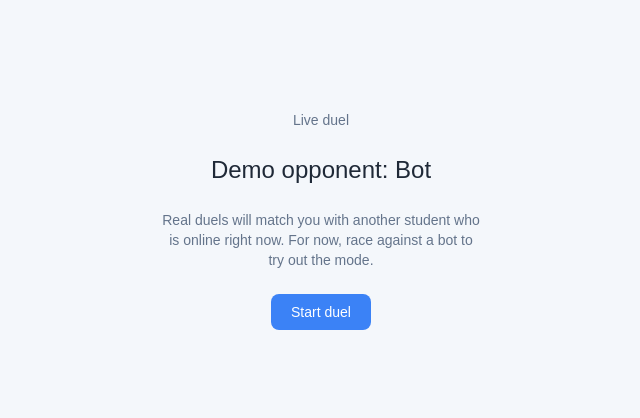
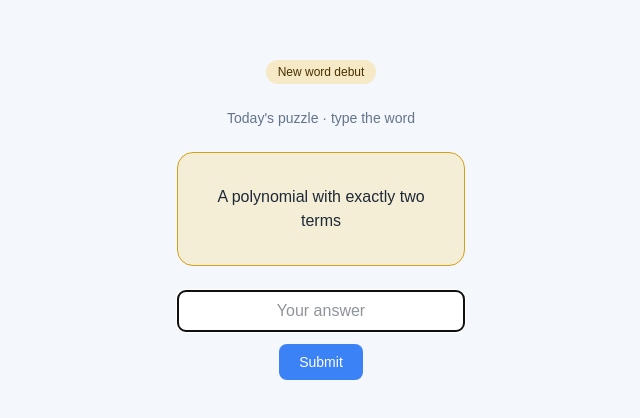
Before and after one commit to shfox2-dev/the.deck, a Next.js app: page /daily in a window 1280 px wide. Shown: the part 180-598 px from the top of the page, without its empty margins (319-959 px from the left). Built offline with nearby package versions, Linux system fonts and the light colour scheme.

Commit message:
Update page.js

```diff
--- a/app/daily/page.js
+++ b/app/daily/page.js
@@ -2,99 +2,68 @@
 
 import { useEffect, useRef, useState } from "react";
 import Link from "next/link";
-import { getDecks } from "@/lib/decks";
+import { getDecks, isDebutToday } from "@/lib/decks";
+import { MOCK_LEADERBOARD } from "@/lib/mockLeaderboard";
 
-const ROUNDS = 5;
-
-function shuffledDeck(cards) {
-  return [...cards].sort(() => Math.random() - 0.5).slice(0, Math.min(ROUNDS, cards.length));
+// Same card for every student in the group: pick deterministically by day.
+function dailyCard(cards) {
+  const dayNum = Math.floor(Date.now() / 86400000);
+  return cards[dayNum % cards.length];
 }
 
-export default function Duel() {
+export default function Daily() {
   // TODO: once accounts/rosters exist, use the student's actual assigned
   // group instead of always the first deck.
   const [cards] = useState(() => getDecks()[0].cards);
-  const [stage, setStage] = useState("intro"); // intro | playing | roundEnd | done
-  const [questions] = useState(() => shuffledDeck(cards));
-  const [round, setRound] = useState(0);
+  const [card] = useState(() => dailyCard(cards));
   const [guess, setGuess] = useState("");
-  const [youScore, setYouScore] = useState(0);
-  const [botScore, setBotScore] = useState(0);
-  const [roundWinner, setRoundWinner] = useState(null);
-  const botTimer = useRef(null);
-
-  const card = questions[round];
-
-  function startDuel() {
-    setStage("playing");
-  }
+  const [startedAt] = useState(() => Date.now());
+  const [result, setResult] = useState(null); // null | "correct" | "wrong"
+  const [elapsed, setElapsed] = useState(0);
+  const inputRef = useRef(null);
 
   useEffect(() => {
-    if (stage !== "playing") return;
-    // Bot "thinks" for a random 1.5-4s, standing in for a real opponent
-    // until live matchmaking is wired up.
-    const delay = 1500 + Math.random() * 2500;
-    botTimer.current = setTimeout(() => {
-      setBotScore((s) => s + 1);
-      setRoundWinner("bot");
-      setStage("roundEnd");
-    }, delay);
-    return () => clearTimeout(botTimer.current);
-  }, [round, stage]);
+    inputRef.current?.focus();
+  }, []);
 
-  function submitGuess(e) {
+  function submit(e) {
     e.preventDefault();
-    if (stage !== "playing") return;
+    if (result === "correct") return;
     const correct = guess.trim().toLowerCase() === card.word.toLowerCase();
     if (correct) {
-      clearTimeout(botTimer.current);
-      setYouScore((s) => s + 1);
-      setRoundWinner("you");
-      setStage("roundEnd");
+      setElapsed(((Date.now() - startedAt) / 1000).toFixed(1));
+      setResult("correct");
+    } else {
+      setResult("wrong");
     }
   }
 
-  function nextRound() {
-    setGuess("");
-    setRoundWinner(null);
-    if (round + 1 >= questions.length) {
-      setStage("done");
-    } else {
-      setRound((r) => r + 1);
-      setStage("playing");
-    }
-  }
+  const isDebut = isDebutToday(card);
 
-  if (stage === "intro") {
+  if (result === "correct") {
+    const board = [...MOCK_LEADERBOARD.dailySpeed, { name: "You", value: Number(elapsed) }]
+      .sort((a, b) => a.value - b.value);
+
     return (
       <main className="min-h-screen bg-bg flex flex-col items-center justify-center gap-6 px-6 text-center">
-        <p className="text-sm text-muted">Live duel</p>
-        <h1 className="text-2xl font-medium text-ink">Demo opponent: Bot</h1>
-        <p className="text-sm text-muted max-w-xs">
-          Real duels will match you with another student who is online right now.
-          For now, race against a bot to try out the mode.
-        </p>
-        <button
-          onClick={startDuel}
-          className="px-5 py-2 rounded-lg bg-brand-blue text-white text-sm"
+        <p className="text-sm text-muted">Solved in</p>
+        <h1 className="text-3xl font-medium text-ink">{elapsed}s</h1>
+        <div className="w-full max-w-xs text-left">
+          <p className="text-xs text-muted mb-2">Today's speed board</p>
+          <ol className="text-sm space-y-1">
+            {board.map((r, i) => (
+              <li
+                key={r.name}
+                className={`flex justify-between ${r.name === "You" ? "font-medium" : ""} ${
+                  i === 0 ? "text-gold-ink font-medium" : "text-ink"
+                }`}
               >
-          Start duel
-        </button>
-      </main>
-    );
-  }
-
-  if (stage === "done") {
-    const youWon = youScore > botScore;
-    return (
-      <main className="min-h-screen bg-bg flex flex-col items-center justify-center gap-4 px-6 text-center">
-        <p className="text-sm text-muted">Final score</p>
-        <h1 className="text-3xl font-medium text-ink">
-          You {youScore} – {botScore} Bot
-        </h1>
-        <p className={`text-lg ${youWon ? "text-gold-ink font-medium" : "text-ink"}`}>
-          {youWon ? "You won" : "Bot won this time"}
-        </p>
+                <span>{i + 1}. {r.name}</span>
+                <span>{r.value}s</span>
+              </li>
+            ))}
+          </ol>
+        </div>
         <Link href="/" className="text-sm underline text-muted mt-4">Back to deck</Link>
       </main>
     );
@@ -102,21 +71,26 @@ export default function Duel() {
 
   return (
     <main className="min-h-screen bg-bg flex flex-col items-center justify-center gap-6 px-6 text-center">
-      <p className="text-sm text-muted">
-        Round {round + 1} of {questions.length} · You {youScore} – {botScore} Bot
+      {isDebut && (
+        <p className="text-xs font-medium text-gold-ink bg-gold/30 px-3 py-1 rounded-full">
+          New word debut
         </p>
+      )}
+      <p className="text-sm text-muted">Today's puzzle · type the word</p>
 
-      <div className="w-72 rounded-2xl border border-border bg-surface px-6 py-8">
+      <div
+        className={`w-72 rounded-2xl border px-6 py-8 text-center
+          ${isDebut ? "border-gold-dark bg-gold/20" : "border-border bg-surface"}`}
+      >
         <p className="text-base text-ink">{card.definition}</p>
       </div>
 
-      {stage === "playing" && (
-        <form onSubmit={submitGuess} className="flex flex-col items-center gap-3 w-72">
+      <form onSubmit={submit} className="flex flex-col items-center gap-3 w-72">
         <input
-            autoFocus
+          ref={inputRef}
           value={guess}
           onChange={(e) => setGuess(e.target.value)}
-            placeholder="Type the word fast"
+          placeholder="Your answer"
           className="w-full border border-border bg-surface rounded-lg px-3 py-2 text-center text-ink"
         />
         <button
@@ -125,23 +99,10 @@ export default function Duel() {
         >
           Submit
         </button>
+        {result === "wrong" && (
+          <p className="text-sm text-brand-red">Not quite — try again</p>
+        )}
       </form>
-      )}
-
-      {stage === "roundEnd" && (
-        <div className="flex flex-col items-center gap-3">
-          <p className="text-sm text-ink">
-            {roundWinner === "you" ? "You got it first" : "Bot got it first"} —{" "}
-            <span className="font-medium">{card.word}</span>
-          </p>
-          <button
-            onClick={nextRound}
-            className="px-5 py-2 rounded-lg border border-border bg-surface text-sm text-ink"
-          >
-            Next round
-          </button>
-        </div>
-      )}
     </main>
   );
 }
```
Lines whose indentation alone changed are shown as unchanged.
